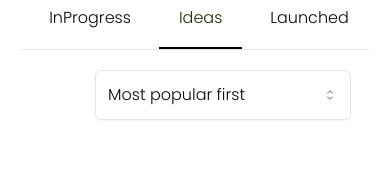
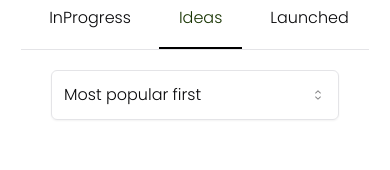
Before and after one commit to quackquavk/Wise, a React (Vite) app: page / in a window 390 px wide. Shown: the part 958-1128 px from the top of the page. Built offline with nearby package versions, Linux system fonts and the light colour scheme; no server answers.

Commit message:
fixed the margin of the select box

```diff
--- a/src/components/Selectcompo.jsx
+++ b/src/components/Selectcompo.jsx
@@ -23,7 +23,7 @@ function Selectcompo() {
     <>
       {activeTab === 'Ideas' && (
         <Select value={selectedIdea} onValueChange={handleIdeasSelect}>
-          <SelectTrigger className='sm:w-96 w-64 px-3 ml-14 mt-5 lg:mt-0 py-6 font-bold'>
+          <SelectTrigger className='lg:w-96 w-72 px-3 lg:ml-14 mt-5 lg:mt-0 py-6 font-bold'>
             <SelectValue placeholder='Most popular first' />
           </SelectTrigger>
           <SelectContent>
@@ -44,7 +44,7 @@ function Selectcompo() {
           onValueChange={handleInProgressSelect}
           className=''
         >
-          <SelectTrigger className='w-96 px-3 ml-14 mt-5 lg:mt-0 py-6 font-bold'>
+          <SelectTrigger className='lg:w-96 px-3 lg:ml-14 mt-5 w-72 lg:mt-0 py-6 font-bold'>
             <SelectValue placeholder='All region' />
           </SelectTrigger>
           <SelectContent>
@@ -62,7 +62,7 @@ function Selectcompo() {
           onValueChange={handleLaunchedSelect}
           className=''
         >
-          <SelectTrigger className='w-96 px-3 ml-14 mt-5 lg:mt-0 py-6 font-bold'>
+          <SelectTrigger className='lg:w-96 w-72 px-3 lg:ml-14 mt-5 lg:mt-0 py-6 font-bold'>
             <SelectValue placeholder='All region' />
           </SelectTrigger>
           <SelectContent>
```
